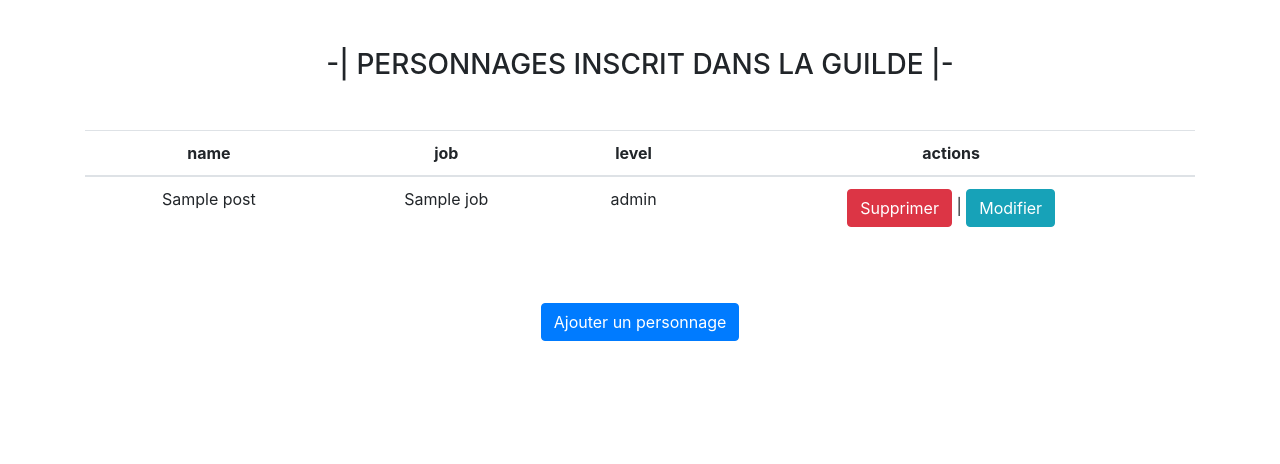
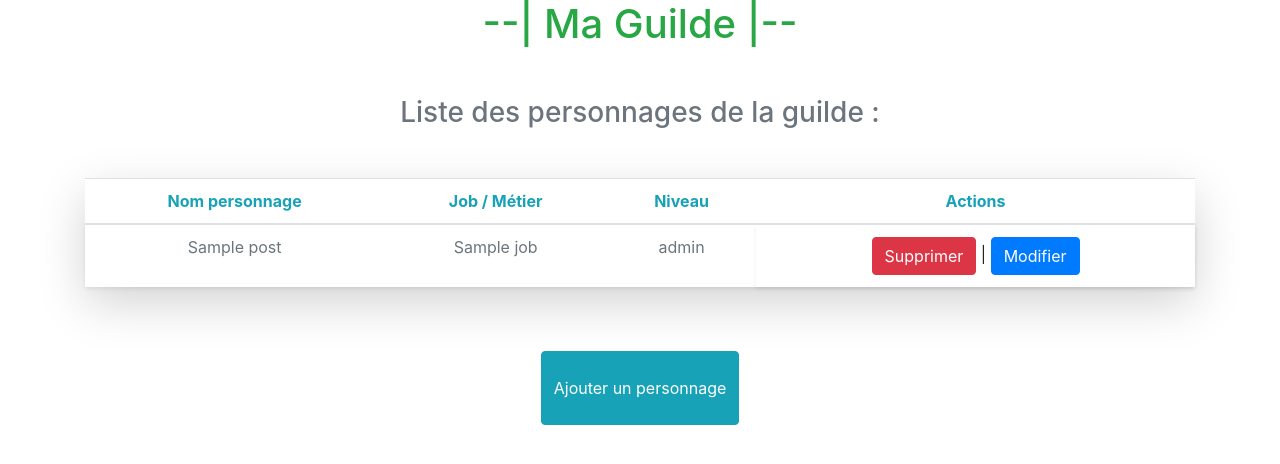
Before and after one commit to Kupomeow/guildPhp, a PHP site: template templates/mainView.php in a window 1280 px wide. Shown: the top 464 px of the page. Run offline with PHP 8.4, Linux system fonts and the light colour scheme; the template is opened without the code that fills it: most values are stand-ins (such as "Sample title", 1, 10 or a date in 2020); some libraries are stand-ins or nearby versions.

Commit message:
Mise à jour de My Guild - Version 1.0

```diff
--- a/templates/mainView.php
+++ b/templates/mainView.php
@@ -12,24 +12,26 @@
     <div class="container">
         <div class="row">
             <div class="col-md-12">
-                <h3 class="text-center mb-5 mt-5"> -| PERSONNAGES INSCRIT DANS LA GUILDE |-</h3>
-                <table class="table text-center">
+                <h1 class="text-center text-success">--| Ma Guilde |--</h1>
+                <h3 class="text-center mb-5 mt-5 text-secondary">Liste des personnages de la guilde :</h3>
+                <table class="shadow-lg table text-center">
                     <thead>
                         <tr>
-                            <th scope="col">name</th>
-                            <th scope="col">job</th>
-                            <th scope="col">level</th>
-                            <th scope="col">actions</th>
+                            <th scope="col" class="text-info">Nom personnage</th>
+                            <th scope="col" class="text-info">Job / Métier</th>
+                            <th scope="col" class="text-info">Niveau</th>
+                            <th scope="col" class="text-info">Actions</th>
                         </tr>
                     </thead>
                     <tbody>
                         <?php foreach ($posts as $post) : ?>
-                            <tr>
-                                <td><?php echo $post['name']; ?></td>
-                                <td><?php echo $post['job']; ?></td>
-                                <td><?php echo $post['level']; ?></td>
-                                <td>
-                                    <a href="/mvcTraining/index.php/delete?id=<?php echo $post['id'] ?>" class="btn btn-danger">Supprimer</a> | <a href="/mvcTraining/index.php/updateForm?id=<?php echo $post['id'] ?>" class="btn btn-info">Modifier</a></td>
+                            <tr class="shadow-sm">
+                                <td class="text-secondary"><?php echo $post['name']; ?></td>
+                                <td class="text-secondary"><?php echo $post['job']; ?></td>
+                                <td class="text-secondary"><?php echo $post['level']; ?></td>
+                                <td class="shadow-sm">
+                                    <a href="/mvcTraining/index.php/delete?id=<?php echo $post['id'] ?>" class="btn btn-danger">Supprimer</a> |
+                                    <a href="/mvcTraining/index.php/updateForm?id=<?php echo $post['id'] ?>" class="btn btn-primary">Modifier</a></td>
                             </tr>
                         <?php endforeach ?>
                     </tbody>
@@ -39,7 +41,7 @@
         <div class="row">
             <div class="col-md-12 text-center mt-5 mb-5">
                 <!-- Button trigger modal -->
-                <button type="button" class="btn btn-primary" data-toggle="modal" data-target="#exampleModal">
+                <button type="button" class="btn btn-info pt-4 pb-4" data-toggle="modal" data-target="#exampleModal">
                     Ajouter un personnage
                 </button>
 
@@ -48,7 +50,7 @@
                     <div class="modal-dialog" role="document">
                         <div class="modal-content">
                             <div class="modal-header">
-                                <h5 class="modal-title text-center" id="exampleModalLabel">Ajouter un personnage</h5>
+                                <h5 class="modal-title text-success" id="exampleModalLabel">Ajouter un personnage</h5>
                                 <button type="button" class="close" data-dismiss="modal" aria-label="Close">
                                     <span aria-hidden="true">&times;</span>
                                 </button>
@@ -58,15 +60,15 @@
                                     <div class="col-md-12">
                                         <form method="post" action="/../mvcTraining/index.php/create">
                                             <div class="form-group">
-                                                <label for="name">Votre pseudo :</label>
+                                                <label for="name" class="text-info">Votre nom :</label>
                                                 <input type="text" class="form-control" name="name" aria-describedby="nameHelp" placeholder="">
                                             </div>
                                             <div class="form-group">
-                                                <label for="job">votre job :</label>
+                                                <label for="job" class="text-info">Votre job / métier :</label>
                                                 <input type="text" class="form-control" name="job" placeholder="">
                                             </div>
                                             <div class="form-group">
-                                                <label for="level">votre level :</label>
+                                                <label for="level" class="text-info">Votre niveau :</label>
                                                 <input type="number" class="form-control" name="level" placeholder="">
                                             </div>
                                             <button type="submit" class="btn btn-primary">Ajouter !</button>
@@ -76,7 +78,7 @@
 
                             </div>
                             <div class="modal-footer">
-                                <button type="button" class="btn btn-secondary" data-dismiss="modal">Annuler</button>
+                                <button type="button" class="btn btn-ligth border" data-dismiss="modal">Annuler</button>
                             </div>
                         </div>
                     </div>
```
Also changed, not shown: README.md.
